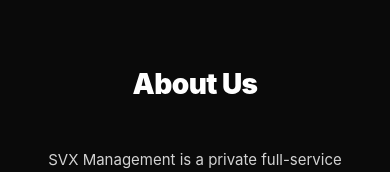
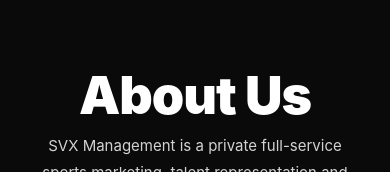
Before and after one commit to starkevx/svxmgmt, a Next.js app: page / in a window 390 px wide. Shown: the part 387-559 px from the top of the page. Built offline with nearby package versions, Linux system fonts and the light colour scheme.

Commit message:
Updated globals and page

```diff
--- a/app/globals.css
+++ b/app/globals.css
@@ -31,7 +31,7 @@
   }
 
   h2 {
-    font-size: 28px !important;
+    font-size: 52px !important;
   }
 
   [style*="gridTemplateColumns: repeat(3"] {
--- a/app/page.jsx
+++ b/app/page.jsx
@@ -259,7 +259,7 @@
           fontWeight: '900',
           letterSpacing: '-0.02em',
           lineHeight: 1,
-          margin: '0 0 48px',
+          margin: '0 0 10px',
         }}>
           About Us
         </h2>
```
